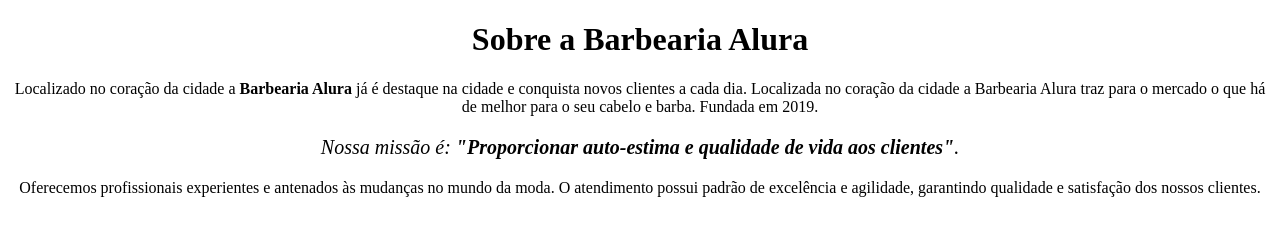
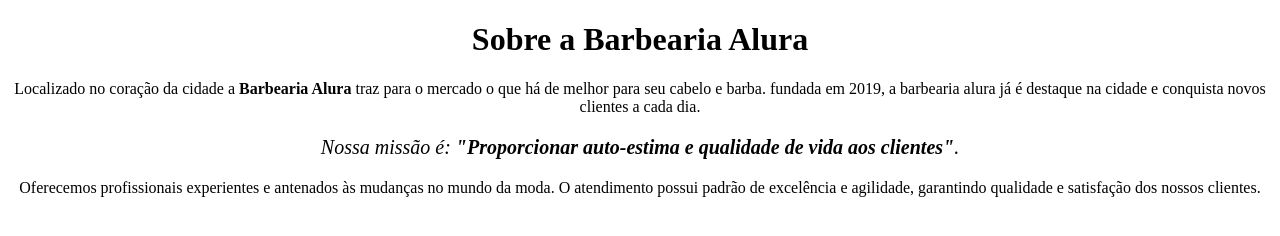
Before and after one commit to muriosoaresderezende/barbeariaalura, a plain HTML site: page index.html in a window 1280 px wide. Drawn offline with Linux system fonts and the light colour scheme.

Commit message:
Update index.html

```diff
--- a/index.html
+++ b/index.html
@@ -15,8 +15,7 @@
 <body>
 <h1  style="text-align: center"> Sobre a Barbearia Alura</h1>
 
-<p ">Localizado no coração da cidade a <strong> Barbearia Alura</strong> já é destaque na cidade e conquista novos clientes a cada dia.
-Localizada no coração da cidade a Barbearia Alura traz para o mercado o que há de melhor para o seu cabelo e barba. Fundada em 2019. </p>
+<p ">Localizado no coração da cidade a <strong> Barbearia Alura</strong> traz para o mercado o que há de melhor para seu cabelo e barba. fundada em 2019, a barbearia alura já é destaque na cidade e conquista novos clientes a cada dia.</p>
 
 <p style="font-size: 20px "><em>Nossa missão é: <strong>"Proporcionar auto-estima e qualidade de vida aos clientes"</strong>.</em></p>
 
```
